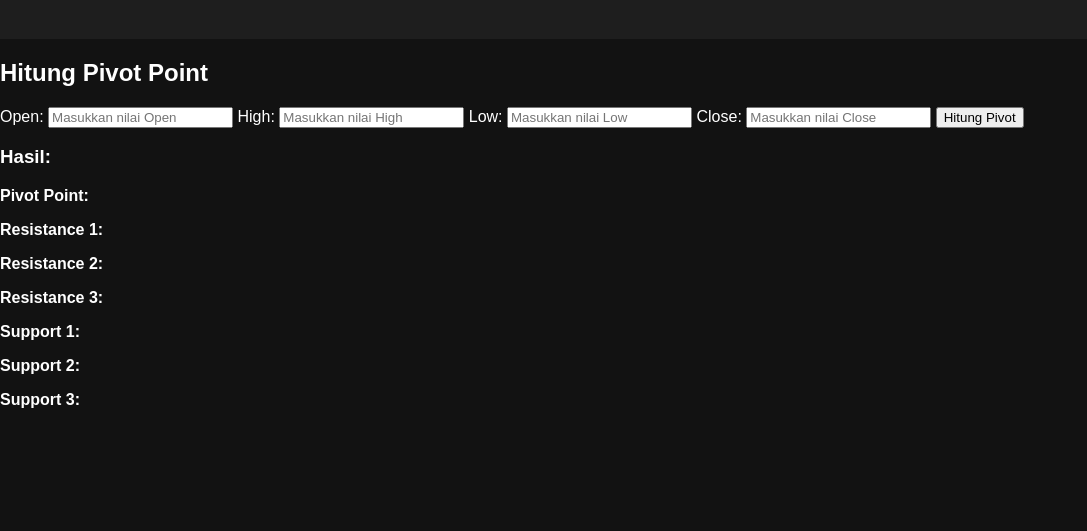
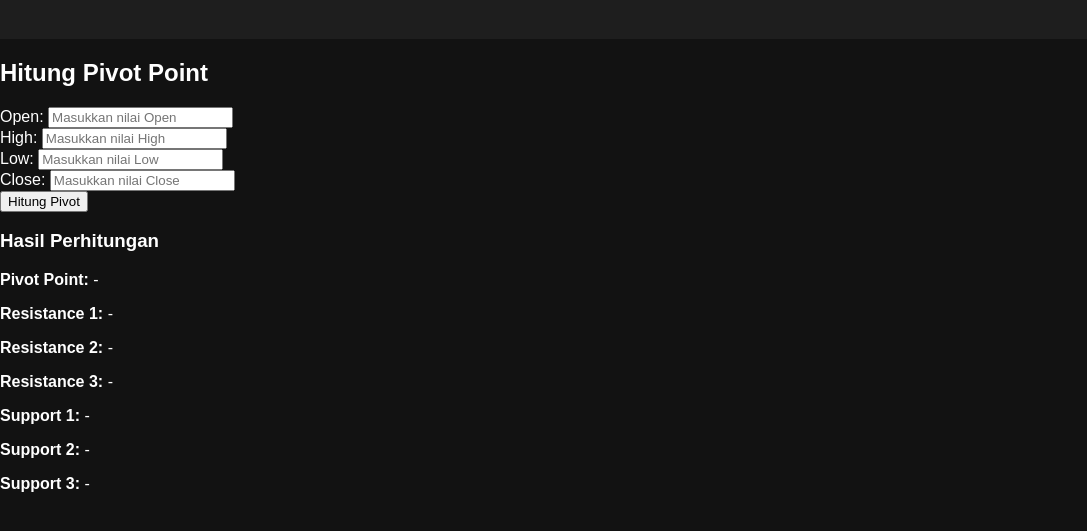
Before and after one commit to newgroho001/academyforex, a plain HTML site: page pivot.html in a window 1280 px wide. Shown: the part 81-612 px from the top of the page, without its empty margins (0-1087 px from the left). Drawn offline with Linux system fonts and the light colour scheme; a script that the page names is missing.

Commit message:
Update pivot.html

```diff
--- a/pivot.html
+++ b/pivot.html
@@ -14,28 +14,39 @@
 
     <div class="container">
         <h2>Hitung Pivot Point</h2>
+
+        <div class="input-group">
             <label for="open">Open:</label>
             <input type="number" id="open" placeholder="Masukkan nilai Open">
+        </div>
 
+        <div class="input-group">
             <label for="high">High:</label>
             <input type="number" id="high" placeholder="Masukkan nilai High">
+        </div>
 
+        <div class="input-group">
             <label for="low">Low:</label>
             <input type="number" id="low" placeholder="Masukkan nilai Low">
+        </div>
 
+        <div class="input-group">
             <label for="close">Close:</label>
             <input type="number" id="close" placeholder="Masukkan nilai Close">
+        </div>
 
         <button id="calculate">Hitung Pivot</button>
 
-        <h3>Hasil:</h3>
-        <p><strong>Pivot Point:</strong> <span id="pivot"></span></p>
-        <p><strong>Resistance 1:</strong> <span id="r1"></span></p>
-        <p><strong>Resistance 2:</strong> <span id="r2"></span></p>
-        <p><strong>Resistance 3:</strong> <span id="r3"></span></p>
-        <p><strong>Support 1:</strong> <span id="s1"></span></p>
-        <p><strong>Support 2:</strong> <span id="s2"></span></p>
-        <p><strong>Support 3:</strong> <span id="s3"></span></p>
+        <div class="result-box">
+            <h3>Hasil Perhitungan</h3>
+            <p><strong>Pivot Point:</strong> <span id="pivot">-</span></p>
+            <p><strong>Resistance 1:</strong> <span id="r1">-</span></p>
+            <p><strong>Resistance 2:</strong> <span id="r2">-</span></p>
+            <p><strong>Resistance 3:</strong> <span id="r3">-</span></p>
+            <p><strong>Support 1:</strong> <span id="s1">-</span></p>
+            <p><strong>Support 2:</strong> <span id="s2">-</span></p>
+            <p><strong>Support 3:</strong> <span id="s3">-</span></p>
+        </div>
     </div>
 </body>
 </html>
```
Lines whose indentation alone changed are shown as unchanged.
